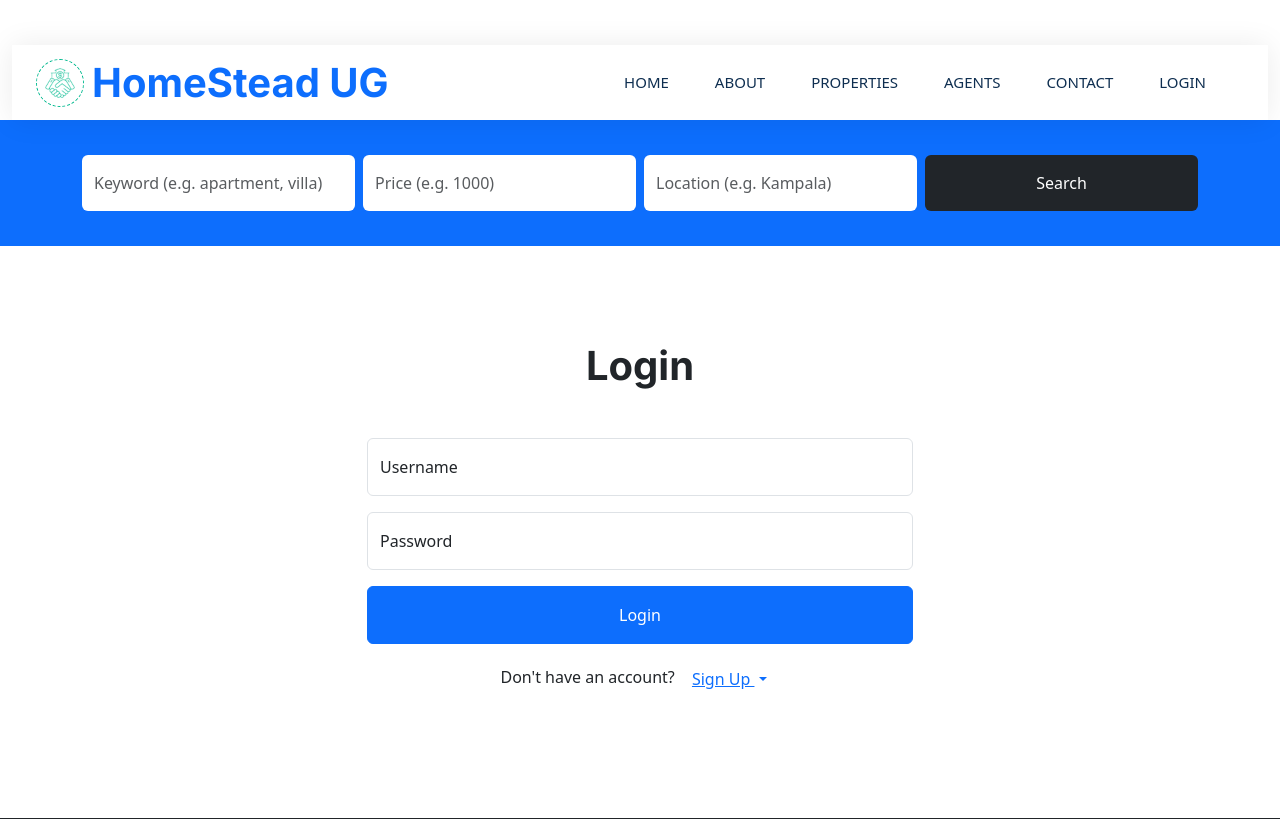
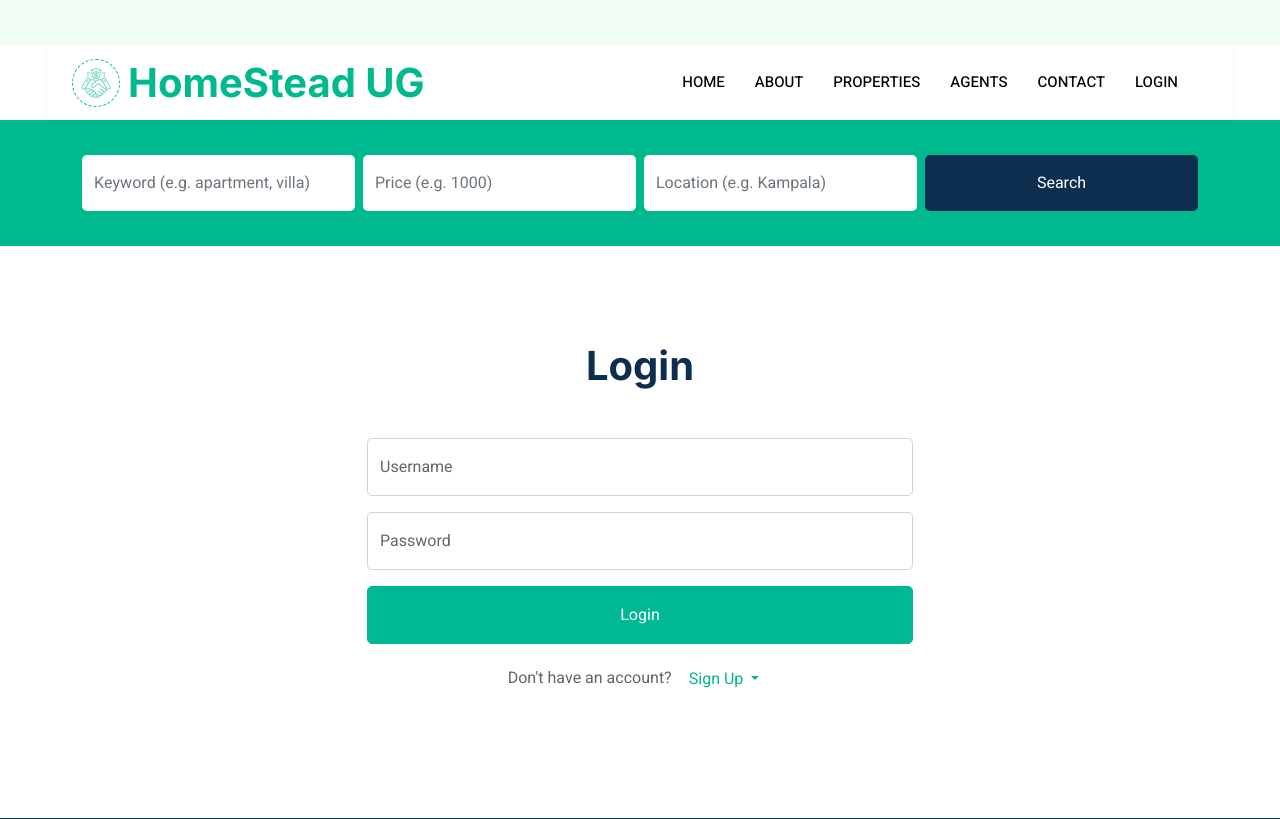
Before and after one commit to at-bryn/Homestead-UG, a Django app: page /login/ in a window 1280 px wide. Shown: the top 819 px of the page. Run offline with Django 5.2, Linux system fonts and the light colour scheme; some libraries are stand-ins or nearby versions.

Commit message:
ft: editing

```diff
--- a/Home/templates/index.html
+++ b/Home/templates/index.html
@@ -14,7 +14,7 @@
                 Browse thousands of verified listings. Whether you want to buy, rent,
                 or invest, our platform makes it easy to discover the right property.
             </p>
-            <a href="{% url 'agentdb' %}" class="btn btn-primary py-3 px-5 me-3 animated fadeIn">Get Started</a>
+            <a href="{% url 'login' %}" class="btn btn-primary py-3 px-5 me-3 animated fadeIn">Get Started</a>
         </div>
         <div class="col-md-6 animated fadeIn">
             <div class="owl-carousel header-carousel">
--- a/Home/templates/registration/login.html
+++ b/Home/templates/registration/login.html
@@ -59,8 +59,6 @@
                 </button>
               </div>
 
-              <link href="https://cdn.jsdelivr.net/npm/bootstrap@5.3.2/dist/css/bootstrap.min.css" rel="stylesheet">
-
               <!-- Sign Up Options -->
               <div class="text-center mb-4 mt-3">
                 <span>Don't have an account? </span>
@@ -74,17 +72,6 @@
                   </ul>
                 </div>
               </div>
-
-<!-- Include Bootstrap JS Bundle before </body> -->
-
-
-<!-- Hover highlight for dropdown items -->
-<style>
-.dropdown-item:hover {
-    background-color: #0d6efd; /* Bootstrap primary color */
-    color: white;
-}
-</style>
 
               <!-- Errors -->
               {% if form.errors %}
@@ -100,4 +87,48 @@
   </div>
 </div>
 <!-- Login Form End -->
+
+<!-- Custom Theme Overrides -->
+<style>
+/* Navbar white background */
+.navbar {
+  background-color: #ffffff !important;
+  box-shadow: 0px 2px 5px rgba(0, 0, 0, 0.05);
+}
+
+/* Brand/Logo */
+.navbar .navbar-brand,
+.navbar .navbar-brand span {
+  color: #00b894 !important;
+  font-weight: bold;
+}
+
+/* Navbar links */
+.navbar .nav-link {
+  color: #000000 !important;
+  transition: color 0.3s ease;
+}
+
+.navbar .nav-link:hover,
+.navbar .nav-link.active {
+  color: #00b894 !important;
+}
+
+/* Primary buttons */
+.btn-primary {
+  background-color: #00b894 !important;
+  border-color: #00b894 !important;
+}
+
+.btn-primary:hover {
+  background-color: #009874 !important;
+  border-color: #009874 !important;
+}
+
+/* Dropdown hover */
+.dropdown-item:hover {
+  background-color: #00b894 !important;
+  color: white !important;
+}
+</style>
 {% endblock body %}
```
Also changed, not shown: db.sqlite3. Lines whose indentation alone changed are shown as unchanged.
